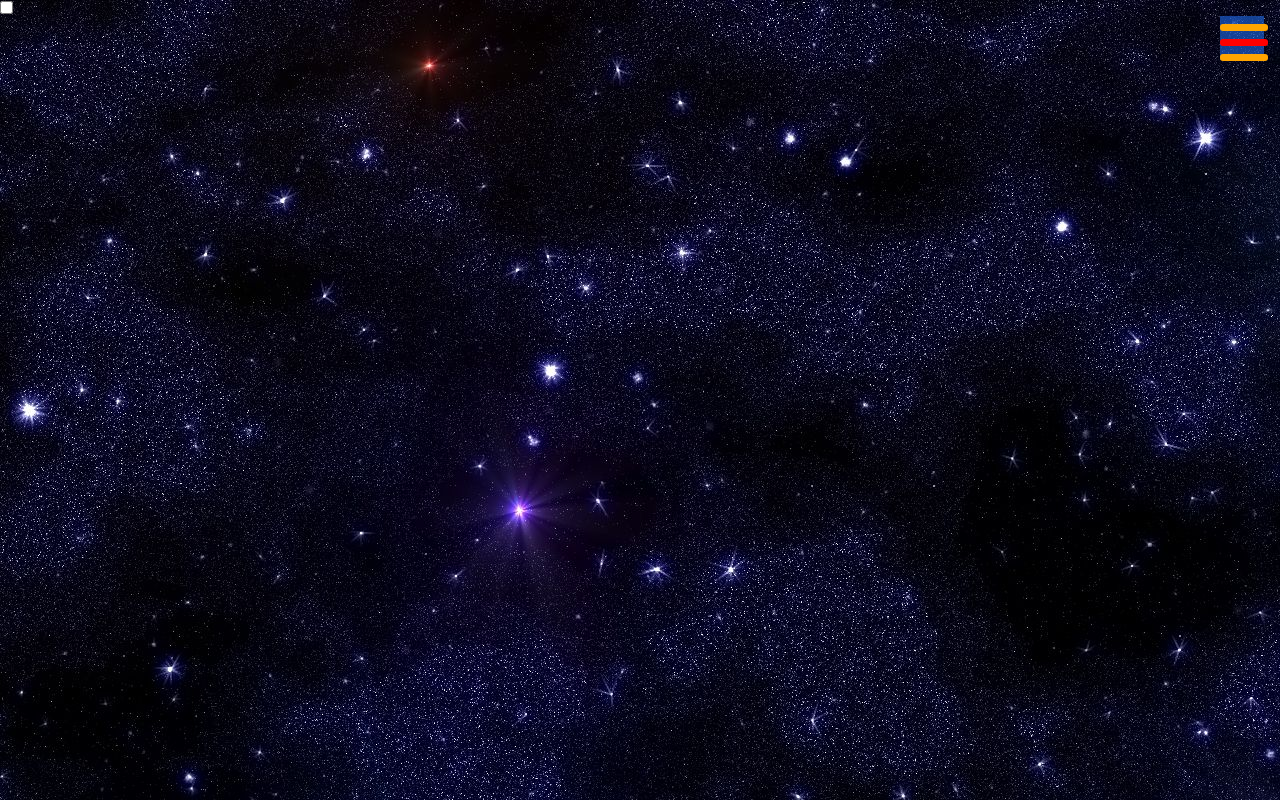
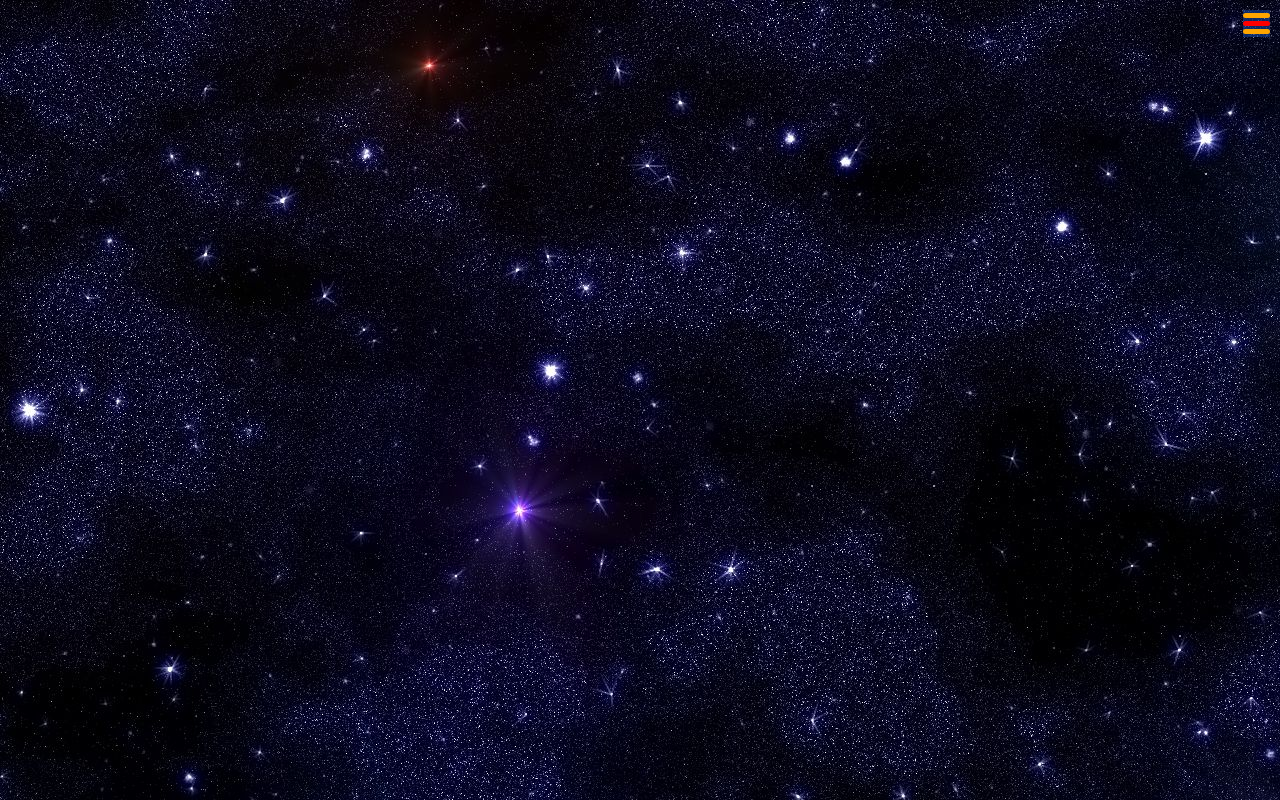
Before and after one commit to paulboco/hotdog-menu-original, a plain HTML site: page index.html in a window 1280 px wide. Drawn offline with Linux system fonts and the light colour scheme.

Commit message:
Working as expected

```diff
--- a/hotdog.css
+++ b/hotdog.css
@@ -26,30 +26,37 @@ body {
 */
 
 #toggle {
-    /*display: none;*/
+    display: none;
 }
 
 .hotdog {
-    --hotdog-size: 2.75rem;
-    --hotdog-offset-x: 1rem;
-    --hotdog-offset-y: 1rem;
+    --hotdog-size: 27px;
+    --hotdog-offset-x: 10px;
+    --hotdog-offset-y: 10px;
+    --hotdog-margin-top: calc(var(--hotdog-size) / 10);
     position: absolute;
     top: var(--hotdog-offset-y);
     right: var(--hotdog-offset-x);
     height: var(--hotdog-size);
     width: var(--hotdog-size);
     z-index: 1;
+    cursor: pointer;
     /*-------*/
-    background-color: #27f8;
+    background-color: #27f5;
 }
 
 .hotdog div {
     position: relative;
-    width: 3em;
+    width: 3rem;
     height: 7px;
     border-radius: 3px;
     margin-top: 8px;
     transition: all 0.3s ease-in-out;
+    /*-----*/
+    width: var(--hotdog-size);
+    height: calc(var(--hotdog-size) / 5);
+    border-radius: 3px;
+    margin-top: var(--hotdog-margin-top);
 }
 
 div.top-bun, div.bottom-bun {
@@ -67,13 +74,16 @@ div.wiener {
 
 #toggle:checked + .hotdog .top-bun {
     transform: rotate(-45deg);
-    margin-top: 25px;
+    /*margin-top: 25px;*/
+    margin-top: calc(var(--hotdog-margin-top) * 4);
+    /*margin-top: var(--hotdog-margin-top);*/
 }
 
 #toggle:checked + .hotdog .wiener {
     background-color: orange;
     transform: rotate(45deg);
-    margin-top: -7px;
+    /*margin-top: -7px;*/
+    margin-top: calc(-1 * (var(--hotdog-margin-top) * 2));
 }
 
 #toggle:checked + .hotdog .bottom-bun {
--- a/index.html
+++ b/index.html
@@ -21,10 +21,7 @@
     <div class="nav">
         <div class="nav-wrapper">
             <nav>
-                <a href="#">HOME</a><br />
-                <a href="#">ABOUT</a><br />
-                <a href="#">WORK</a><br />
-                <a href="#">SERVICES</a>
+                <a href="#">HOME</a>
             </nav>
         </div>
     </div>
```
